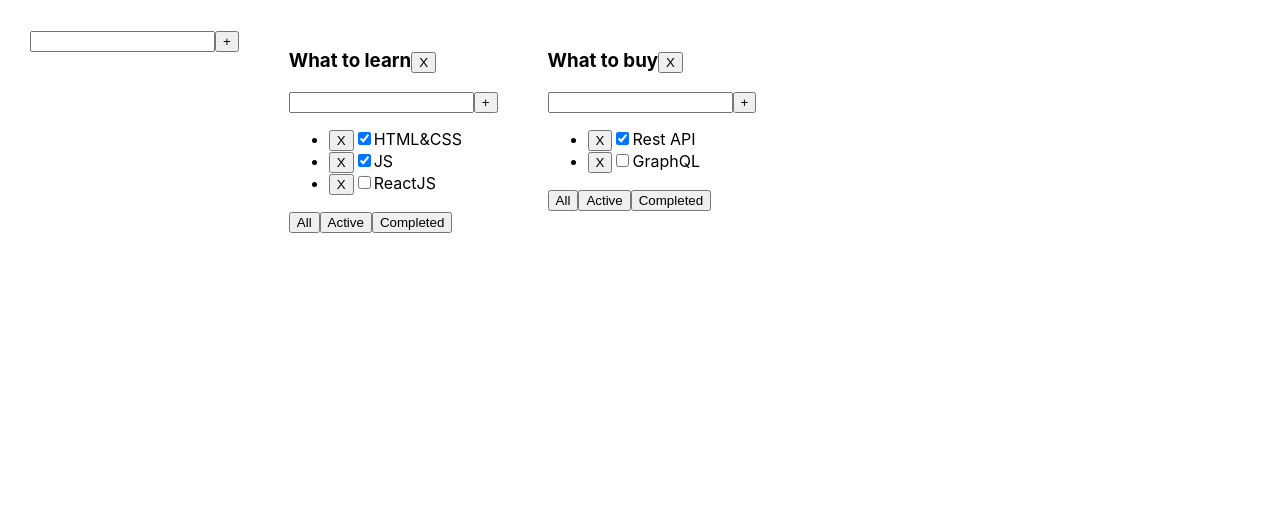
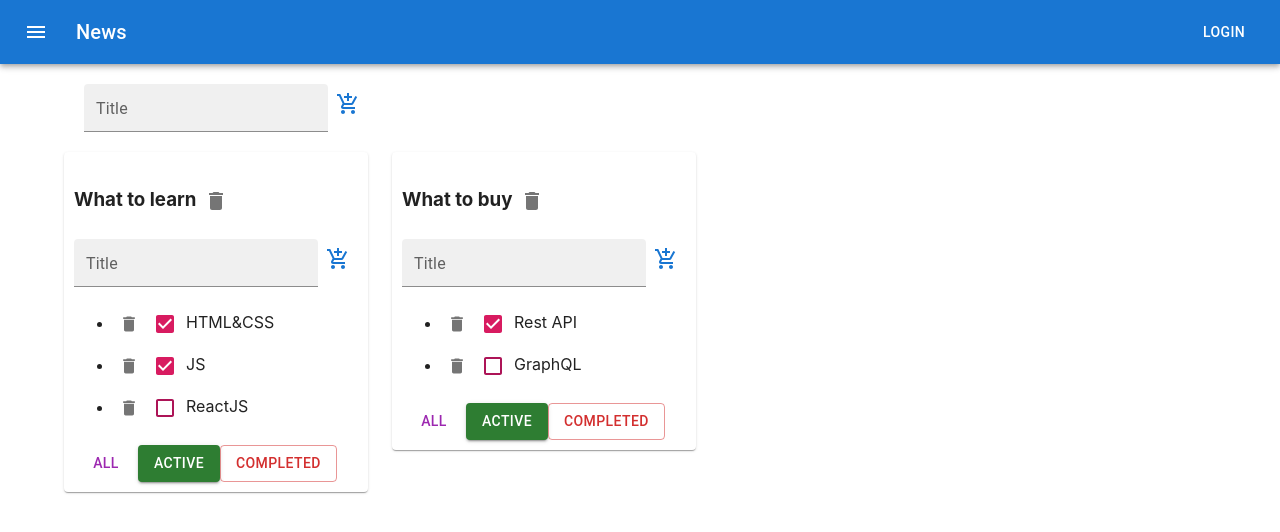
Before and after one commit to NikishaGin/Todolist-2.0, a React (Create React App) app: page / in a window 1280 px wide. Shown: the top 532 px of the page. Built offline with nearby package versions, Linux system fonts and the light colour scheme.

Commit message:
Material UI

```diff
--- a/src/AddItemForm.tsx
+++ b/src/AddItemForm.tsx
@@ -1,4 +1,6 @@
 import {ChangeEvent, useState} from "react";
+import {Button, IconButton, TextField} from "@mui/material";
+import {AddShoppingCart} from "@mui/icons-material";
 
 type PropsType = {
     callback:(newTitle: string)=>void
@@ -20,8 +22,13 @@ export const AddItemForm = (props:PropsType) => {
 
     return (
         <div>
-            <input value={title} onChange={onChangeHandler}/>
-            <button onClick={addTasksHandler}>+</button>
+            {/*<input value={title} onChange={onChangeHandler}/>*/}
+            <TextField id="filled-basic" label="Title" variant="filled" size="small" value={title} onChange={onChangeHandler} />
+            {/*<button onClick={addTasksHandler}>+</button>*/}
+
+            <IconButton color="primary" aria-label="add to shopping cart">
+                <AddShoppingCart onClick={addTasksHandler} />
+            </IconButton>
         </div>
     )
 }
--- a/src/App.css
+++ b/src/App.css
@@ -1,8 +1,8 @@
 .App {
-  padding: 30px;
-  display: flex;
+/*  padding: 30px;*/
+  /*display: flex;*/
 }
 
 .App > div {
-  margin-right: 50px;
+  /*margin-right: 50px;*/
 }
--- a/src/App.tsx
+++ b/src/App.tsx
@@ -3,6 +3,8 @@ import './App.css';
 import {Todolist} from "./Todolist";
 import {v1} from "uuid";
 import {AddItemForm} from "./AddItemForm";
+import ButtonAppBar from "./ButtonAppBar";
+import {Container, Grid, Paper} from "@mui/material";
 
 export type filteredButtonType = "All" | "Active" | "Completed"
 
@@ -74,7 +76,12 @@ function App() {
 
     return (
         <div className="App">
+            <ButtonAppBar/>
+            <Container fixed>
+                <Grid container style={{padding:"20px"}}>
                     <AddItemForm callback={AddTodolist}/>
+                </Grid>
+                <Grid container spacing={3}>
                 {todolists.map((mapID)=>{
 
                     let filterTasks =  tasks[mapID.id]
@@ -87,7 +94,8 @@ function App() {
                         filterTasks = tasks[mapID.id].filter((filtered)=>filtered.isDone === false)
                     }
 
-                return (
+                    return <Grid item>
+                        <Paper style={{padding: "10px"}}>
                         <Todolist key={mapID.id}
                                   id={mapID.id}
                                   title={mapID.title}
@@ -100,8 +108,12 @@ function App() {
                                   removeTodolist={removeTodolist}
                                   editTodolist={editTodolist}
                                   editTasks={editTasks}/>
-                )
+                        </Paper>
+                            </Grid>
                 })}
+                </Grid>
+            </Container>
+
         </div>
     );
 }
--- /dev/null
+++ b/src/ButtonAppBar.tsx
@@ -0,0 +1,32 @@
+import * as React from 'react';
+import AppBar from '@mui/material/AppBar';
+import Box from '@mui/material/Box';
+import Toolbar from '@mui/material/Toolbar';
+import Typography from '@mui/material/Typography';
+import Button from '@mui/material/Button';
+import IconButton from '@mui/material/IconButton';
+import MenuIcon from '@mui/icons-material/Menu';
+
+export default function ButtonAppBar() {
+    return (
+        <Box sx={{ flexGrow: 1 }}>
+            <AppBar position="static">
+                <Toolbar>
+                    <IconButton
+                        size="large"
+                        edge="start"
+                        color="inherit"
+                        aria-label="menu"
+                        sx={{ mr: 2 }}
+                    >
+                        <MenuIcon />
+                    </IconButton>
+                    <Typography variant="h6" component="div" sx={{ flexGrow: 1 }}>
+                        News
+                    </Typography>
+                    <Button color="inherit">Login</Button>
+                </Toolbar>
+            </AppBar>
+        </Box>
+    );
+}
--- a/src/EditableSpan.tsx
+++ b/src/EditableSpan.tsx
@@ -1,4 +1,5 @@
 import {ChangeEvent, useState} from "react";
+import {TextField} from "@mui/material";
 
 type PropsType = {
     title: string
@@ -29,8 +30,16 @@ export const EditableSpan = (props: PropsType) => {
 
     return (
         edit
-            ? <input autoFocus onBlur={editTrueAndFalse}
-                     onChange={onChangeHandler} type='text' value={newTitle}/>
+            ? /*<input autoFocus onBlur={editTrueAndFalse}
+                     onChange={onChangeHandler} type='text' value={newTitle}/>*/
+            <TextField
+                label="Title"
+                variant="standard"
+                color="warning"
+                focused
+                autoFocus onBlur={editTrueAndFalse}
+                onChange={onChangeHandler} type='text' value={newTitle}
+            />
             : <span onClick={editTrueAndFalse}>{props.title}</span>
     )
 }
--- a/src/Todolist.tsx
+++ b/src/Todolist.tsx
@@ -2,6 +2,9 @@ import {ChangeEvent, useState} from "react";
 import {filteredButtonType, TodolistsType} from "./App";
 import {AddItemForm} from "./AddItemForm";
 import {EditableSpan} from "./EditableSpan";
+import {Button, Checkbox, IconButton} from "@mui/material";
+import {Delete} from "@mui/icons-material";
+import {pink} from "@mui/material/colors";
 
 type TasksType = {
     id: string,
@@ -48,7 +51,10 @@ export const Todolist = (props: TodolistType) => {
         <div>
             <h3>
             <EditableSpan title={props.title} callback={editTodolistHandler}/>
-            <button onClick={()=>props.removeTodolist(props.id)}>X</button>
+            {/*<button onClick={()=>props.removeTodolist(props.id)}>X</button>*/}
+                <IconButton aria-label="delete">
+                    <Delete onClick={()=>props.removeTodolist(props.id)}/>
+                </IconButton>
             </h3>
             <AddItemForm callback={AddItemFormHandler}  />
             <ul>
@@ -59,18 +65,29 @@ export const Todolist = (props: TodolistType) => {
                     }
                     return (
                         <li key={el.id}>
-                            <button onClick={(e) => removeTasksHandler(props.id,el.id)}>X</button>
-                            <input type={"checkbox"} onChange={checkedHandler}
-                                   checked={el.isDone}/>
+                            {/*<button onClick={() => removeTasksHandler(props.id,el.id)}>X</button>*/}
+                            <IconButton aria-label="delete" size="small">
+                                <Delete onClick={() => removeTasksHandler(props.id,el.id)} fontSize="small" />
+                            </IconButton>
+{/*                            <input type={"checkbox"} onChange={checkedHandler}
+                                   checked={el.isDone}/>*/}
+                            <Checkbox
+                                defaultChecked
+                                sx={{color: pink[800], '&.Mui-checked': {color: pink[600],},}}
+                                onChange={checkedHandler} checked={el.isDone}
+                            />
                             <EditableSpan title={el.title} callback={(newTitle)=>editTasksHandler(el.id,newTitle)} />
                             {/*<span>{el.title}</span>*/}
                         </li>
                     )
                 })}
             </ul>
-            <button onClick={()=>props.filteredButton(props.id, 'All')}>All</button>
-            <button onClick={()=>props.filteredButton(props.id,'Active')}>Active</button>
-            <button onClick={()=>props.filteredButton(props.id,'Completed')}>Completed</button>
+            {/*<button onClick={()=>props.filteredButton(props.id, 'All')}>All</button>*/}
+            <Button color="secondary" onClick={()=>props.filteredButton(props.id, 'All')}>All</Button>
+            {/*<button onClick={()=>props.filteredButton(props.id,'Active')}>Active</button>*/}
+            <Button variant="contained" color="success" onClick={()=>props.filteredButton(props.id,'Active')}>Active</Button>
+           {/* <button onClick={()=>props.filteredButton(props.id,'Completed')}>Completed</button>*/}
+            <Button variant="outlined" color="error" onClick={()=>props.filteredButton(props.id,'Completed')}>Completed</Button>
         </div>
     )
 }
```
Lines whose indentation alone changed are shown as unchanged.
